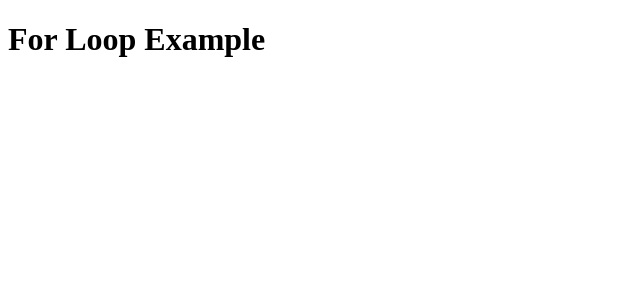
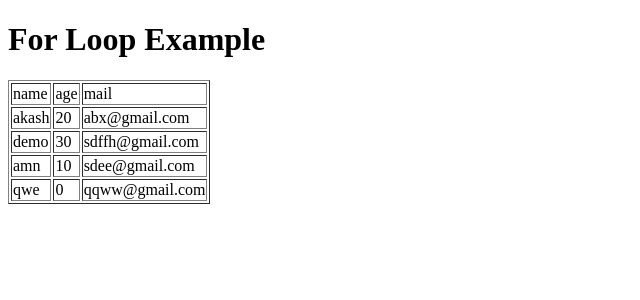
Before and after one commit to Akash-Traveller/Angular_Examples, an Angular app: page / in a window 1280 px wide. Shown: the top 300 px of the page, without its empty margins (0-640 px from the left). Built offline with nearby package versions, Linux system fonts and the light colour scheme.

Commit message:
commit forloop

```diff
--- a/src/app/app.component.html
+++ b/src/app/app.component.html
@@ -1 +1,16 @@
 <h1>For Loop Example</h1>
+<table border="1">
+    <tr>
+        <td>name</td>
+        <td>age</td>
+        <td>mail</td>
+    </tr>
+    <tr *ngFor="let item of data2">
+        <td>{{item.name}}</td>
+        <td>{{item.age}}</td>
+        <td>{{item.email}}</td>
+    </tr>
+</table>
+<!-- <h4 *ngFor="let items of data2">
+    {{items.name}}
+</h4> -->
--- a/src/app/app.component.ts
+++ b/src/app/app.component.ts
@@ -10,6 +10,28 @@ export class AppComponent {
   parentMessage : string | undefined;
   show= "blue";
   color="aqua";
+  data=['akash','traveller','m3','demo'];
+  data2 = [{
+    name: 'akash',
+    age: 20,
+    email: 'abx@gmail.com'
+  },
+  {
+    name: 'demo',
+    age:30,
+    email: 'sdffh@gmail.com'
+  },
+  {
+    name: 'amn',
+    age: 10,
+    email: 'sdee@gmail.com'
+  },
+  {
+    name: 'qwe',
+    age: 0,
+    email: 'qqww@gmail.com'
+  }
+]
    constructor() { }
 
   ngOnInit() {
```
